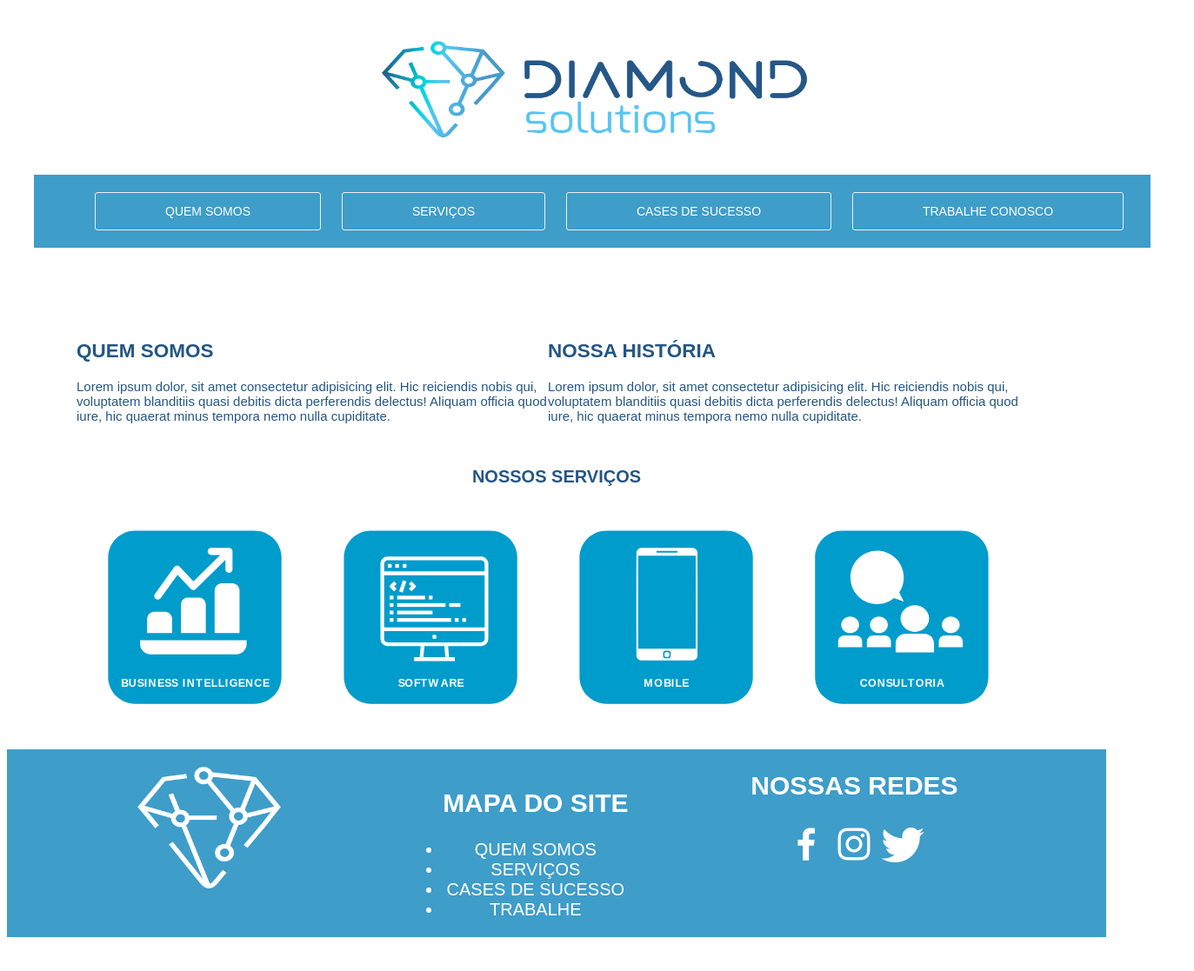
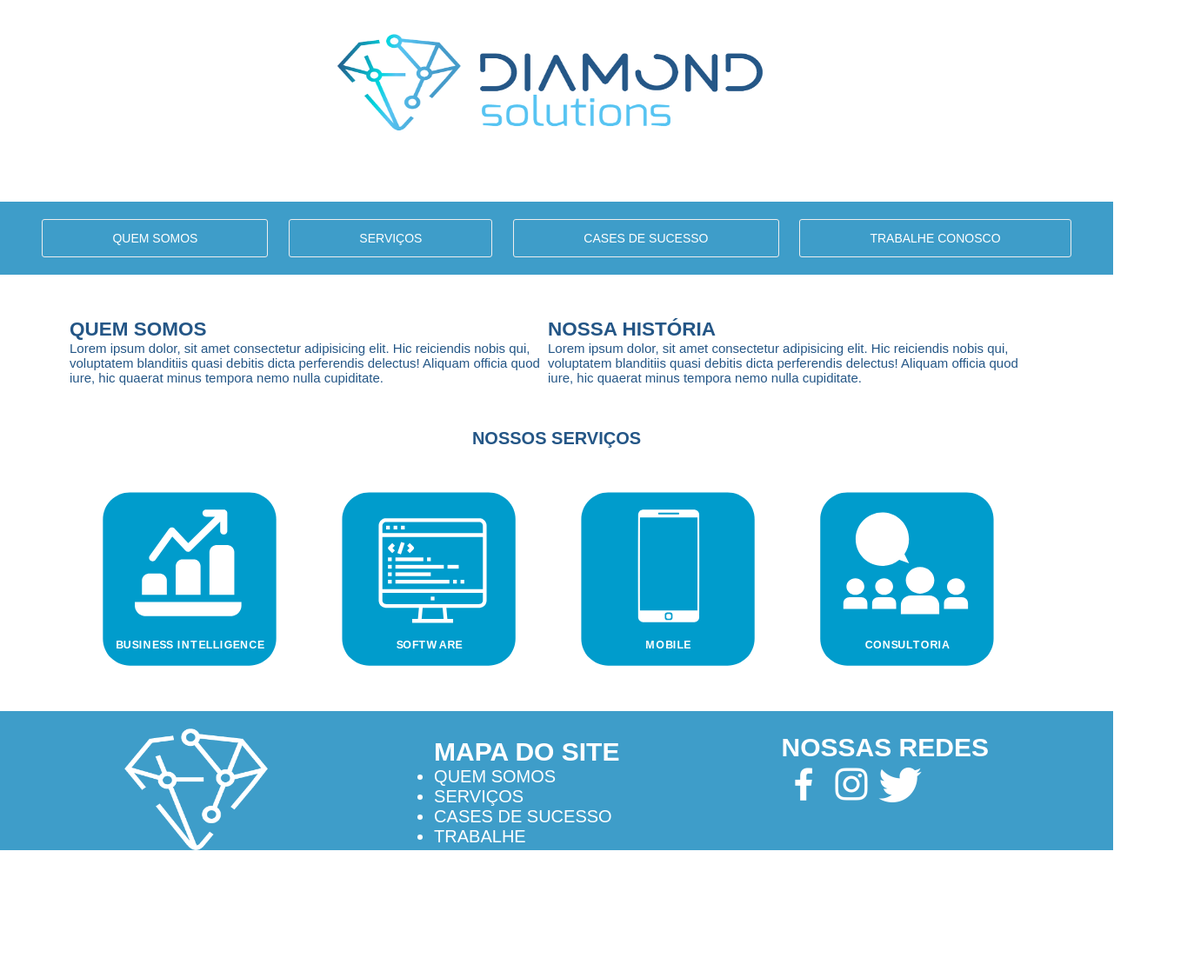
Before and after one commit to NadirNeta/Diamond-Solutions, a plain HTML site: page index.html in a window 1280 px wide. Shown: the part 35-1152 px from the top of the page at 87% size, 1373 px wide, since content can reach past the window. After the commit the page ends 1013 px from the top, so only its background shows below. Drawn offline with Linux system fonts and the light colour scheme.

Commit message:
index vf

```diff
--- a/CSS/base.css
+++ b/CSS/base.css
@@ -1,8 +1,11 @@
+* {
+    margin: 0;
+    padding: 0;
+    box-sizing: border-box;
+}
+
 html {
     font-size: 62.5%;
     font-family: Arial, Helvetica, sans-serif;
     width: 100%;
 }
-nav {
-    max-width: 1440px;
-}
--- a/CSS/style.css
+++ b/CSS/style.css
@@ -23,7 +23,7 @@ NAVEGAÇÃO
 /*---------------*/
 .navegacao__menu {
     width: 100%;
-    margin: 0 -20px;
+    margin: 0 0px;
     float: center;
     background-color:rgb(62, 157, 201);
     text-align: center;
@@ -174,9 +174,10 @@ footer {
     font-size: 2.0rem;
     text-align: center;
     flex: item -1;
-    margin: 50px;
-    margin-left: 30px;
+    margin-top: 50px;
+    margin-bottom: 0px;
     padding: 0px 50px;
+    text-align: left;
     text-decoration: none;
     list-style: none;
 
--- a/index.html
+++ b/index.html
@@ -19,6 +19,8 @@
 <div class="logo">
                 <img src="imagens/logo_colorida.png" alt="Diamond Solutions">
             </div>
+
+    </header>
     <nav class="navegacao__menu">
         <button class="botao-chaveador   js-botao-chaveador">M   E   N   U</button>
     <ul class="menu  menu--exibindo  js-menu">
@@ -30,7 +32,6 @@
     </ul>
 
 </nav>
-    </header>
 
     <main>
     <article class="aritgo__1">
@@ -63,14 +64,14 @@
 <div class="rodape">
  <img src="../Diamond-Solutions/Imagens/logo_branca_pequena.png" width="170" height="140" alt="" style="margin-top: 20px;">
 
-    <ul class="mp"> <h2>MAPA DO SITE</h2>
+    <ul class="mp"> <h2 style="margin-top: 30px;">MAPA DO SITE</h2>
         <li>QUEM SOMOS</li>
         <li>SERVIÇOS</li>
         <li>CASES DE SUCESSO</li>
         <li>TRABALHE</li>
 
     </ul>
-    <div class="redes">  <h2>NOSSAS REDES</h2>
+    <div class="redes">  <h2 style="margin-top: 25px;">NOSSAS REDES</h2>
         <img src="../Diamond-Solutions/Imagens/face.png" width="50" height="50" alt="">
         <img src="../Diamond-Solutions/Imagens/insta.png" width="50" height="50" alt="">
         <img src="../Diamond-Solutions/Imagens/twitter.png" width="50" height="50" alt="">
```
Lines whose indentation alone changed are shown as unchanged.
